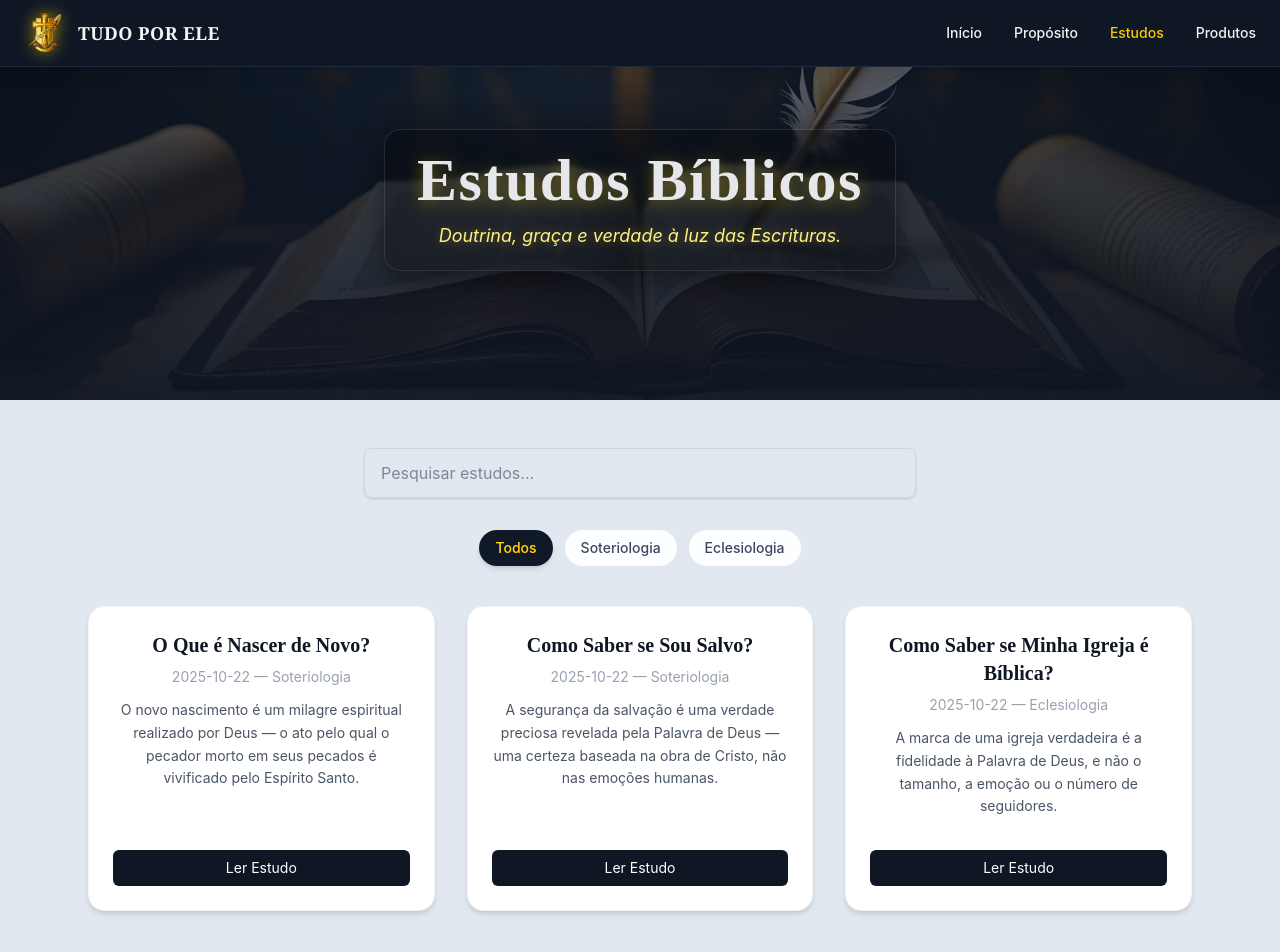
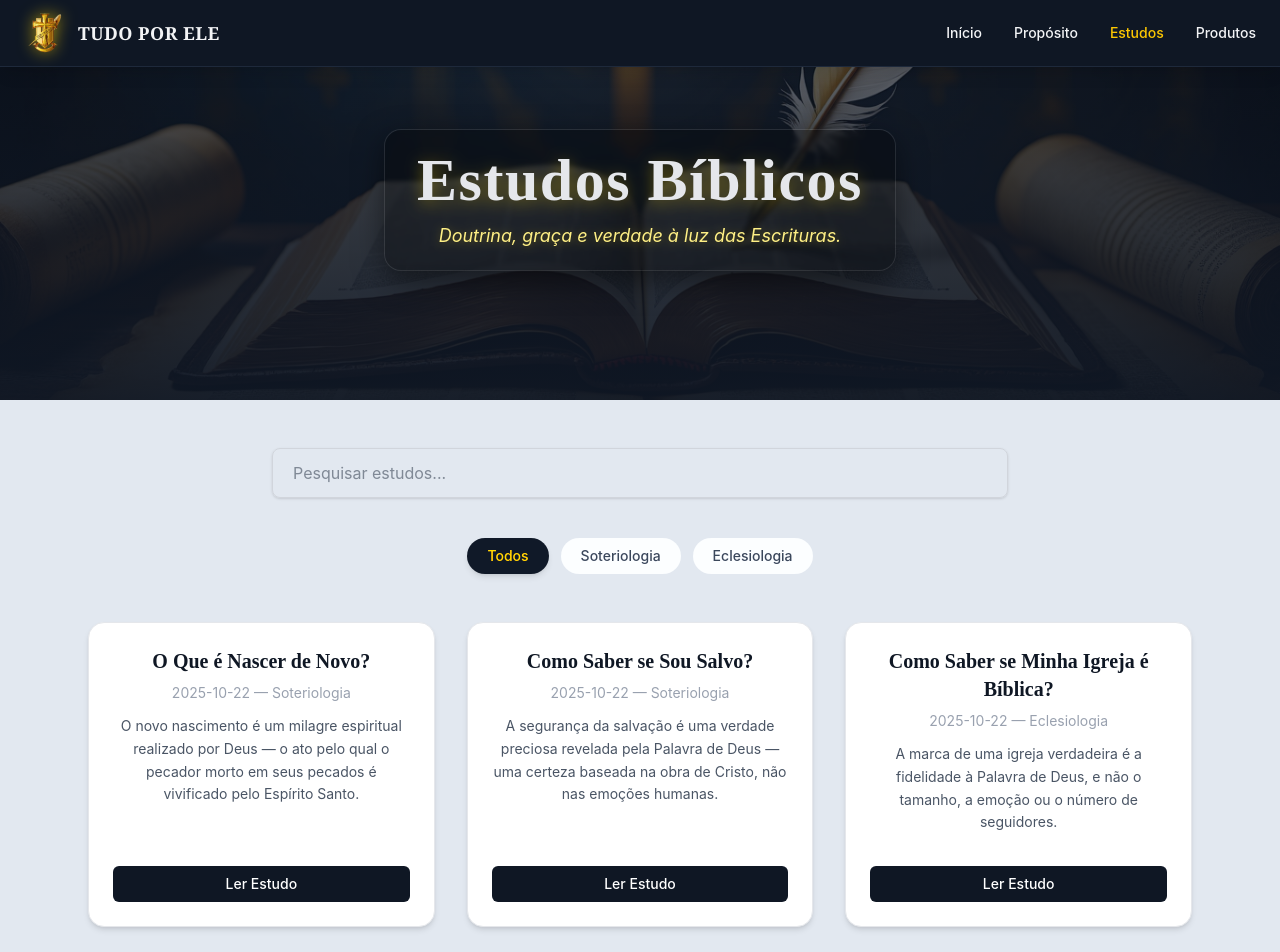
Before and after one commit to llopes0610/tudo-por-ele, a Next.js app: page /estudos in a window 1280 px wide. Shown: the top 952 px of the page. Built offline with nearby package versions, Linux system fonts and the light colour scheme.

Commit message:
Ajustando página de produtos

```diff
--- a/src/app/estudos/page.jsx
+++ b/src/app/estudos/page.jsx
@@ -53,22 +53,22 @@ export default function EstudosPage() {
 
       {/* === FILTROS E BUSCA === */}
       <section className="max-w-6xl mx-auto px-6 py-12 text-center">
-        <div className="mb-8">
+        <div className="mb-10">
           <input
             type="text"
             placeholder="Pesquisar estudos..."
             value={busca}
             onChange={(e) => setBusca(e.target.value)}
-            className="w-full md:w-1/2 px-4 py-3 rounded-lg border border-gray-300 shadow-sm focus:outline-none focus:ring-2 focus:ring-amber-400 focus:border-amber-400"
+            className="w-full md:w-2/3 px-5 py-3 rounded-lg border border-gray-300 shadow-sm focus:outline-none focus:ring-2 focus:ring-amber-400 focus:border-amber-400 transition"
           />
         </div>
 
-        <div className="flex flex-wrap justify-center gap-3 mb-10">
+        <div className="flex flex-wrap justify-center gap-3 mb-12">
           {categorias.map((cat) => (
             <button
               key={cat}
               onClick={() => setCategoria(cat)}
-              className={`px-4 py-2 rounded-full text-sm font-medium transition-all duration-300 ${
+              className={`px-5 py-2 rounded-full text-sm font-medium transition-all duration-300 ${
                 categoria === cat
                   ? "bg-[#0f1724] text-yellow-400 shadow-md"
                   : "bg-gray-200 text-gray-700 hover:bg-gray-300"
@@ -82,7 +82,7 @@ export default function EstudosPage() {
         {/* === LISTA DE ESTUDOS === */}
         <motion.div
           layout
-          className="grid md:grid-cols-3 gap-8 mt-8"
+          className="grid sm:grid-cols-2 lg:grid-cols-3 gap-8 mt-8"
           transition={{ duration: 0.4 }}
         >
           <AnimatePresence>
@@ -98,7 +98,7 @@ export default function EstudosPage() {
                     delay: index * 0.1,
                     ease: "easeOut",
                   }}
-                  className="bg-white p-6 rounded-2xl shadow-md hover:shadow-lg transition-all duration-300 flex flex-col justify-between border border-gray-100"
+                  className="bg-white p-6 rounded-2xl shadow-md hover:shadow-2xl transition-all duration-300 flex flex-col justify-between border border-gray-200 hover:-translate-y-1"
                 >
                   <div>
                     <h3 className="text-xl font-semibold font-serif text-[#0f1724] mb-2">
@@ -113,7 +113,7 @@ export default function EstudosPage() {
                   </div>
                   <Link
                     href={`/estudos/${s.slug}`}
-                    className="inline-block mt-4 bg-[#0f1724] text-white px-4 py-2 rounded-md hover:bg-[#1e293b] transition-all duration-300 text-sm"
+                    className="inline-block mt-4 bg-[#0f1724] text-white px-4 py-2 rounded-md hover:bg-[#1e293b] transition-all duration-300 text-sm font-medium"
                   >
                     Ler Estudo
                   </Link>
```
